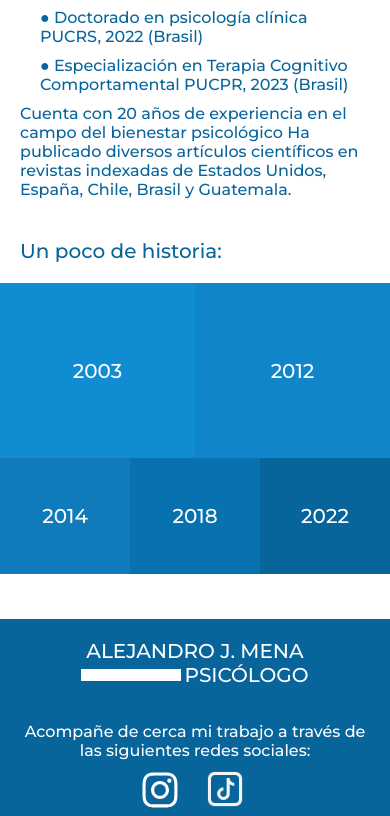
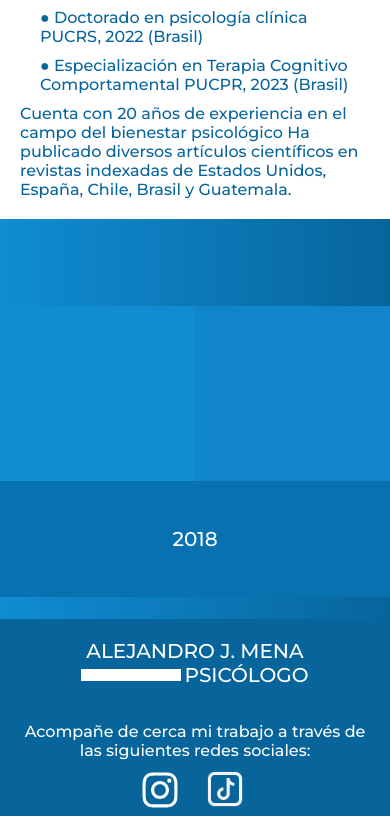
Before and after one commit to SmartDevs-nwgs/LP-Alejandro, a Next.js app: page / in a window 390 px wide. Shown: the part 2970-3786 px from the top of the page. Built offline with nearby package versions, Linux system fonts and the light colour scheme.

Commit message:
fix: responsive person info

```diff
--- a/src/Components/SectionExperience/index.jsx
+++ b/src/Components/SectionExperience/index.jsx
@@ -3,6 +3,7 @@ import { StyledSectionExperience } from './style'
 const SectionExperience = () => {
   return (
     <StyledSectionExperience>
+      <div className="background">
         <h2>Un poco de historia:</h2>
         <div className="container">
           <div className="one">
@@ -12,13 +13,13 @@ const SectionExperience = () => {
               <div className="dropdown-content-one">
                 <p>
                   Alejandro se forma como psicólogo en 2003 en la Universidad
-                Rafael Landívar, Universidad Jesuita de la Ciudad de Guatemala.
-                En dicho año y hasta el 2012 construye las bases de su
-                experiencia como profesional de la salud mental en el contexto
-                clínico al tiempo que ejerce como psicólogo escolar y docente en
-                diversas instituciones educativas de prestigio en dicho país
-                (Colegio Americano del Sur, Colegio Internacional Montessori y
-                Universidad Rafael Landívar).
+                  Rafael Landívar, Universidad Jesuita de la Ciudad de
+                  Guatemala. En dicho año y hasta el 2012 construye las bases de
+                  su experiencia como profesional de la salud mental en el
+                  contexto clínico al tiempo que ejerce como psicólogo escolar y
+                  docente en diversas instituciones educativas de prestigio en
+                  dicho país (Colegio Americano del Sur, Colegio Internacional
+                  Montessori y Universidad Rafael Landívar).
                 </p>
               </div>
             </div>
@@ -30,9 +31,9 @@ const SectionExperience = () => {
               <div className="dropdown-content-two">
                 <p>
                   En el 2012 obtiene la concurrida beca de maestría PEC-PG
-                otorgada por el gobierno de Brasil a través del Consejo Nacional
-                de Ciencia y Tecnología (CNPq) para estudiantes y profesionales
-                destacados de américa latina, Asia y África.{' '}
+                  otorgada por el gobierno de Brasil a través del Consejo
+                  Nacional de Ciencia y Tecnología (CNPq) para estudiantes y
+                  profesionales destacados de américa latina, Asia y África.{' '}
                 </p>
               </div>
             </div>
@@ -43,12 +44,12 @@ const SectionExperience = () => {
               <div className="triangle-thre"></div>
               <div className="dropdown-content-thre">
                 <p>
-                En 2014, luego de obtener la maestría en Cognición Humana en la
-                Pontificia Universidade Católica do Rio Grande do Sul en Porto
-                Alegre, Brasil regresa a Guatemala donde continúa su crecimiento
-                como psicólogo e investigador, está vez en la Universidad Rafael
-                Landívar como docente y coordinador de investigación en
-                psicología.{' '}
+                  En 2014, luego de obtener la maestría en Cognición Humana en
+                  la Pontificia Universidade Católica do Rio Grande do Sul en
+                  Porto Alegre, Brasil regresa a Guatemala donde continúa su
+                  crecimiento como psicólogo e investigador, está vez en la
+                  Universidad Rafael Landívar como docente y coordinador de
+                  investigación en psicología.{' '}
                 </p>
               </div>
             </div>
@@ -74,11 +75,12 @@ const SectionExperience = () => {
               <div className="dropdown-content-five">
                 <p>
                   A partir de entonces combina la práctica clínica con
-                consultorías en trabajos de investigación, forma parte del grupo
-                de pesquisa Avaliacao e intervencao no ciclo vital de la PUCRS y
-                como docente invitado en universidades de Brasil, Guatemala y
-                Costa Rica.
+                  consultorías en trabajos de investigación, forma parte del
+                  grupo de pesquisa Avaliacao e intervencao no ciclo vital de la
+                  PUCRS y como docente invitado en universidades de Brasil,
+                  Guatemala y Costa Rica.
                 </p>
+              </div>
             </div>
           </div>
         </div>
--- a/src/Components/SectionExperience/style.jsx
+++ b/src/Components/SectionExperience/style.jsx
@@ -1,8 +1,18 @@
 import styled from 'styled-components'
 
 export const StyledSectionExperience = styled.div`
-  width: 100vw;
   height: 400px;
+  display: flex;
+  justify-content: center;
+  background: linear-gradient(90deg, var(--blue5) 0%, var(--blue) 100%);
+
+  .background {
+    z-index: 0;
+    min-width: 1300px;
+    justify-content: center;
+    display: flex;
+    flex-direction: column;
+  }
 
   h2 {
     padding: 20px;
@@ -42,7 +52,7 @@ export const StyledSectionExperience = styled.div`
         width: 20%;
         height: 122.8px;
       }
-      @media screen and (min-width: 1300px) {
+      @media screen and (min-width: 1200px) {
         height: 250px;
       }
     }
@@ -86,7 +96,7 @@ export const StyledSectionExperience = styled.div`
         width: 20%;
         height: 122.8px;
       }
-      @media screen and (min-width: 1300px) {
+      @media screen and (min-width: 1200px) {
         height: 250px;
       }
     }
@@ -114,12 +124,6 @@ export const StyledSectionExperience = styled.div`
       }
       @media screen and (min-width: 1300px) {
         left: 270px;
-      }
-      @media screen and (min-width: 1500px) {
-        left: 350px;
-      }
-      @media screen and (min-width: 1800px) {
-        left: 420px;
       }
 
       .triangle-two {
@@ -154,7 +158,7 @@ export const StyledSectionExperience = styled.div`
         width: 20%;
         height: 122.8px;
       }
-      @media screen and (min-width: 1300px) {
+      @media screen and (min-width: 1200px) {
         height: 250px;
       }
     }
@@ -180,12 +184,7 @@ export const StyledSectionExperience = styled.div`
       @media screen and (min-width: 1300px) {
         left: 530px;
       }
-      @media screen and (min-width: 1500px) {
-        left: 620px;
-      }
-      @media screen and (min-width: 1800px) {
-        left: 760px;
-      }
+
       .triangle-thre {
         width: 30px;
         position: absolute;
@@ -215,7 +214,7 @@ export const StyledSectionExperience = styled.div`
         width: 20%;
         height: 122.8px;
       }
-      @media screen and (min-width: 1300px) {
+      @media screen and (min-width: 1200px) {
         height: 250px;
       }
     }
@@ -243,12 +242,7 @@ export const StyledSectionExperience = styled.div`
       @media screen and (min-width: 1300px) {
         left: 58%;
       }
-      @media screen and (min-width: 1500px) {
-        left: 60%;
-      }
-      @media screen and (min-width: 1800px) {
-        left: 61%;
-      }
+
       .triangle-four {
         width: 30px;
         position: absolute;
@@ -275,7 +269,7 @@ export const StyledSectionExperience = styled.div`
         width: 20%;
         height: 122.8px;
       }
-      @media screen and (min-width: 1300px) {
+      @media screen and (min-width: 1200px) {
         height: 250px;
       }
     }
@@ -303,12 +297,6 @@ export const StyledSectionExperience = styled.div`
       @media screen and (min-width: 1300px) {
         left: 70%;
       }
-      @media screen and (min-width: 1500px) {
-        left: 75%;
-      }
-      @media screen and (min-width: 1800px) {
-        left: 77%;
-      }
 
       .triangle-five {
         width: 30px;
--- a/src/Components/SectionInfo/style.jsx
+++ b/src/Components/SectionInfo/style.jsx
@@ -3,10 +3,13 @@ import styled from 'styled-components'
 export const StyledSectionInfo = styled.div`
   width: 100vw;
   overflow: hidden;
+  display: flex;
+  justify-content: center;
 
   .container {
     padding: 20px;
     color: var(--blue);
+    max-width: 1300px;
     @media screen and (min-width: 900px) {
       padding: 50px;
     }
```
Lines whose indentation alone changed are shown as unchanged.
